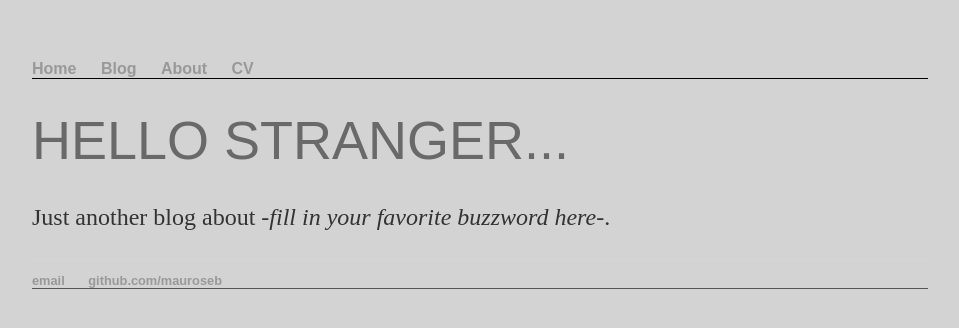
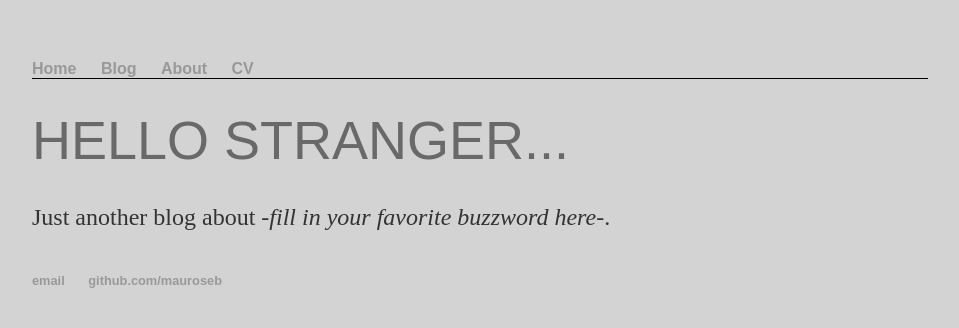
Before and after one commit to mauroseb/mauroseb.github.io, a Jekyll site: the page built from index.html, in a window 1280 px wide. Shown: the top 328 px of the page, without its empty margins (160-1119 px from the left). Built offline with Jekyll 4.4.1, drawn with Linux system fonts in a browser that asks for light colours.

Commit message:
Update main.css

```diff
--- a/css/main.css
+++ b/css/main.css
@@ -17,7 +17,6 @@ footer ul {
     padding: 0px;
     list-style: none;
     font-weight: bold;
-    border-bottom: 1px solid #555;
 }
 nav ul li, footer ul li {
     display: inline;
```
